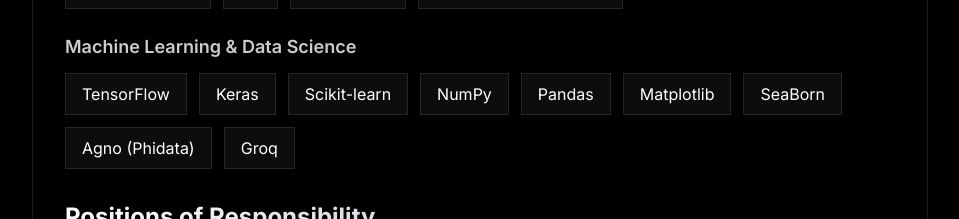
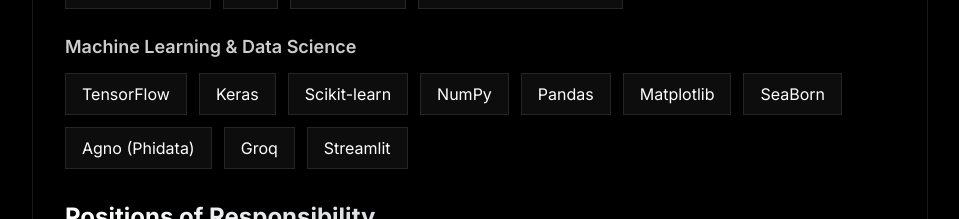
Before and after one commit to harshhh28/Portfolio, a Next.js app: page / in a window 1280 px wide. Shown: the part 1000-1219 px from the top of the page, without its empty margins (160-1119 px from the left). Built offline with nearby package versions, Linux system fonts and the light colour scheme.

Commit message:
feat(skills): add Streamlit to skills section with documentation link

```diff
--- a/src/app/page.tsx
+++ b/src/app/page.tsx
@@ -147,6 +147,10 @@ const SKILLS = {
     {
       name: "Groq",
       url: "https://console.groq.com/docs",
+    },
+    {
+      name: "Streamlit",
+      url: "https://docs.streamlit.io/library",
     },
   ],
 };
```
